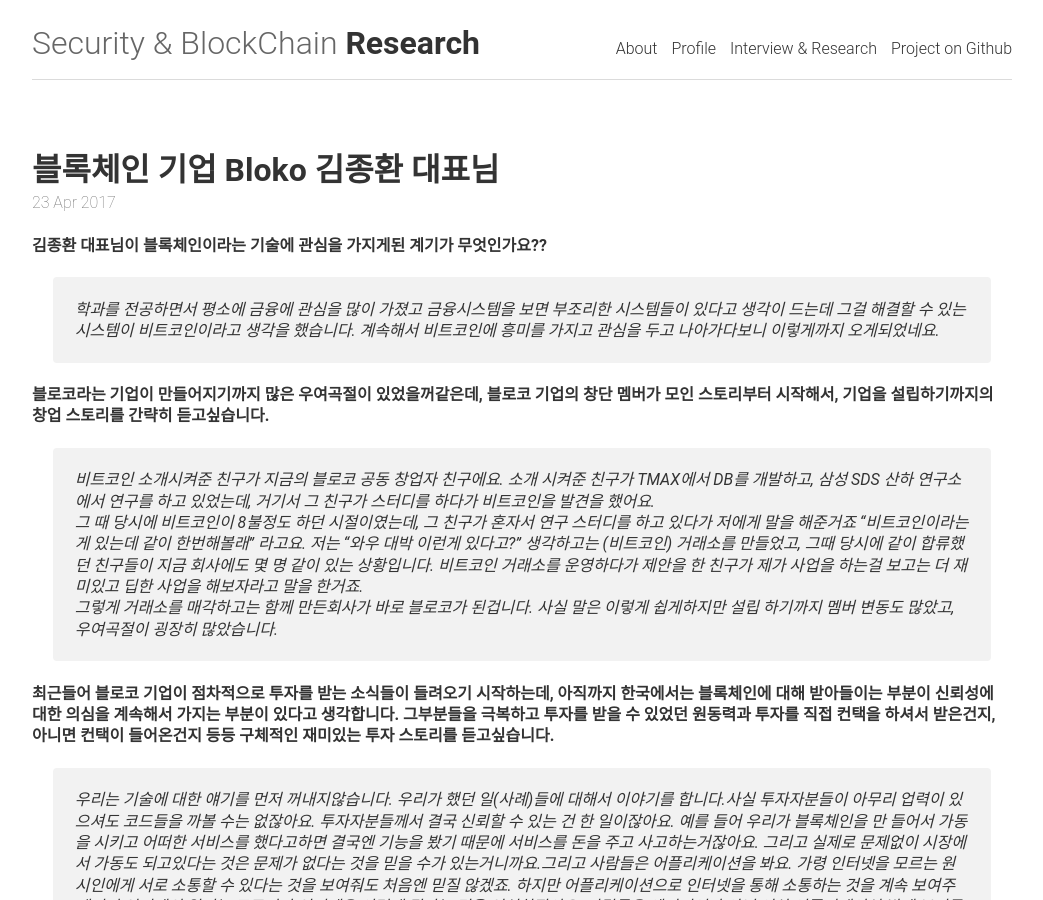
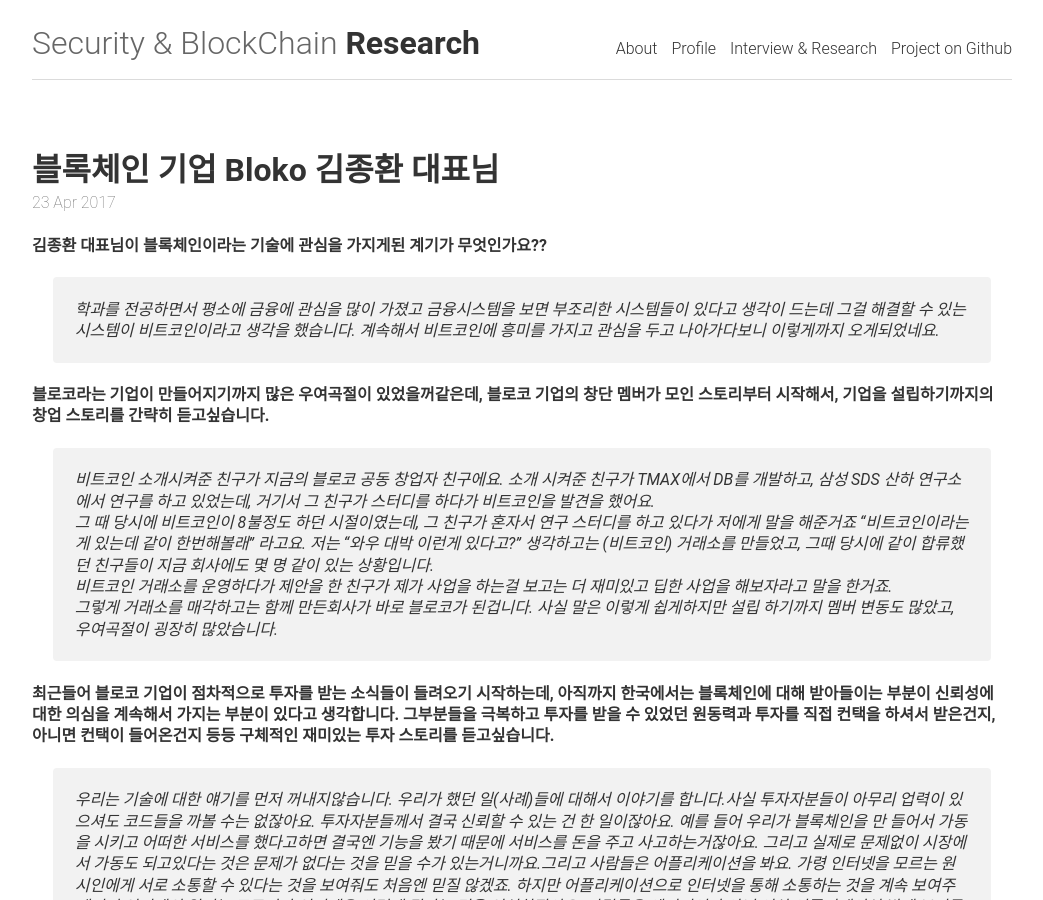
Before and after one commit to Miller-kk/KIMKIBYEONG.github.io, a Jekyll site: the page built from _posts/2017-04-23-bloko.md, in a window 1280 px wide and 900 px high. Shown: the whole window, without its empty margins (118-1161 px from the left). Built offline with Jekyll 4.4.1, drawn with Linux system fonts in a browser that asks for light colours.

```diff
--- a/_posts/2017-04-23-bloko.md
+++ b/_posts/2017-04-23-bloko.md
@@ -8,7 +8,7 @@ header: 블록체인 기업 Bloko 김종환 대표님
 > 학과를 전공하면서 평소에 금융에 관심을 많이 가졌고 금융시스템을 보면 부조리한 시스템들이 있다고 생각이 드는데 그걸 해결할 수 있는 시스템이 비트코인이라고 생각을 했습니다. 계속해서 비트코인에 흥미를 가지고 관심을 두고 나아가다보니 이렇게까지 오게되었네요.
 
 **블로코라는 기업이 만들어지기까지 많은 우여곡절이 있었을꺼같은데, 블로코 기업의 창단 멤버가 모인 스토리부터 시작해서, 기업을 설립하기까지의 창업 스토리를 간략히 듣고싶습니다.**
-> 비트코인 소개시켜준 친구가 지금의 블로코 공동 창업자 친구에요. 소개 시켜준 친구가 TMAX에서 DB를 개발하고, 삼성 SDS 산하 연구소에서 연구를 하고 있었는데, 거기서 그 친구가 스터디를 하다가 비트코인을 발견을 했어요.<br/>그 때 당시에 비트코인이 8불정도 하던 시절이였는데, 그 친구가 혼자서 연구 스터디를 하고 있다가 저에게 말을 해준거죠 “비트코인이라는게 있는데 같이 한번해볼래” 라고요. 저는 “와우 대박 이런게 있다고?” 생각하고는 (비트코인) 거래소를 만들었고, 그때 당시에 같이 합류했던 친구들이 지금 회사에도 몇 명 같이 있는 상황입니다. 비트코인 거래소를 운영하다가 제안을 한 친구가 제가 사업을 하는걸 보고는 더 재미있고 딥한 사업을 해보자라고 말을 한거죠.<br/>그렇게 거래소를 매각하고는 함께 만든회사가 바로 블로코가 된겁니다. 사실 말은 이렇게 쉽게하지만 설립  하기까지 멤버 변동도 많았고, 우여곡절이 굉장히 많았습니다.
+> 비트코인 소개시켜준 친구가 지금의 블로코 공동 창업자 친구에요. 소개 시켜준 친구가 TMAX에서 DB를 개발하고, 삼성 SDS 산하 연구소에서 연구를 하고 있었는데, 거기서 그 친구가 스터디를 하다가 비트코인을 발견을 했어요.<br/>그 때 당시에 비트코인이 8불정도 하던 시절이였는데, 그 친구가 혼자서 연구 스터디를 하고 있다가 저에게 말을 해준거죠 “비트코인이라는게 있는데 같이 한번해볼래” 라고요. 저는 “와우 대박 이런게 있다고?” 생각하고는 (비트코인) 거래소를 만들었고, 그때 당시에 같이 합류했던 친구들이 지금 회사에도 몇 명 같이 있는 상황입니다.<br/>비트코인 거래소를 운영하다가 제안을 한 친구가 제가 사업을 하는걸 보고는 더 재미있고 딥한 사업을 해보자라고 말을 한거죠.<br/>그렇게 거래소를 매각하고는 함께 만든회사가 바로 블로코가 된겁니다. 사실 말은 이렇게 쉽게하지만 설립 하기까지 멤버 변동도 많았고, 우여곡절이 굉장히 많았습니다.
 
 **최근들어 블로코 기업이 점차적으로 투자를 받는 소식들이 들려오기 시작하는데, 아직까지 한국에서는 블록체인에 대해 받아들이는 부분이 신뢰성에 대한 의심을 계속해서 가지는 부분이 있다고 생각합니다. 그부분들을 극복하고 투자를 받을 수 있었던 원동력과 투자를 직접 컨택을 하셔서 받은건지, 아니면 컨택이 들어온건지 등등 구체적인 재미있는 투자 스토리를 듣고싶습니다.**
 > 우리는 기술에 대한 얘기를 먼저 꺼내지않습니다. 우리가 했던 일(사례)들에 대해서 이야기를 합니다.사실 투자자분들이 아무리 업력이 있으셔도 코드들을 까볼 수는 없잖아요. 투자자분들께서 결국 신뢰할 수 있는 건 한 일이잖아요. 예를 들어 우리가 블록체인을 만 들어서 가동을 시키고 어떠한 서비스를 했다고하면 결국엔 기능을 봤기 때문에 서비스를 돈을 주고 사고하는거잖아요. 그리고 실제로 문제없이 시장에서 가동도 되고있다는 것은 문제가 없다는 것을 믿을 수가 있는거니까요.그리고 사람들은 어플리케이션을 봐요. 가령 인터넷을 모르는 원시인에게 서로 소통할 수 있다는 것을 보여줘도 처음엔 믿질 않겠죠. 하지만 어플리케이션으로 인터넷을 통해 소통하는 것을 계속 보여주게되면 인터넷의 원리는 모르지만 인터넷은 이런게 된다는 것을 인식하잖아요. 사람들은 엔지니어가 아닌 이상 어플리케이션 밖에 보지못하게되는건데 그러려면 어플리케이션에 어떤 성장 가능성을 보여줄 수 있는건가, 우리가 기술적으로 많이 쌓아왔는데 그것이 시장에서 어떻게 인정을 받고있는가하는 이런걸 보여주는 수밖에 없다고 생각합니다.
```
